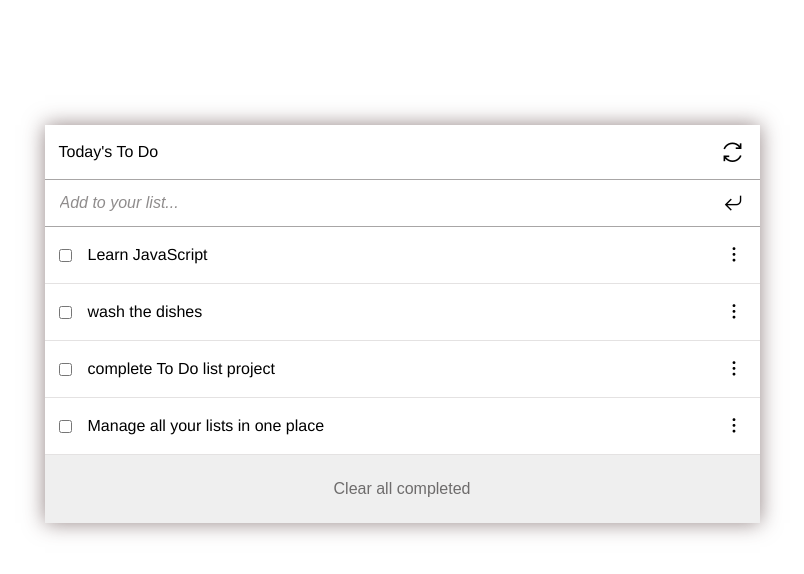
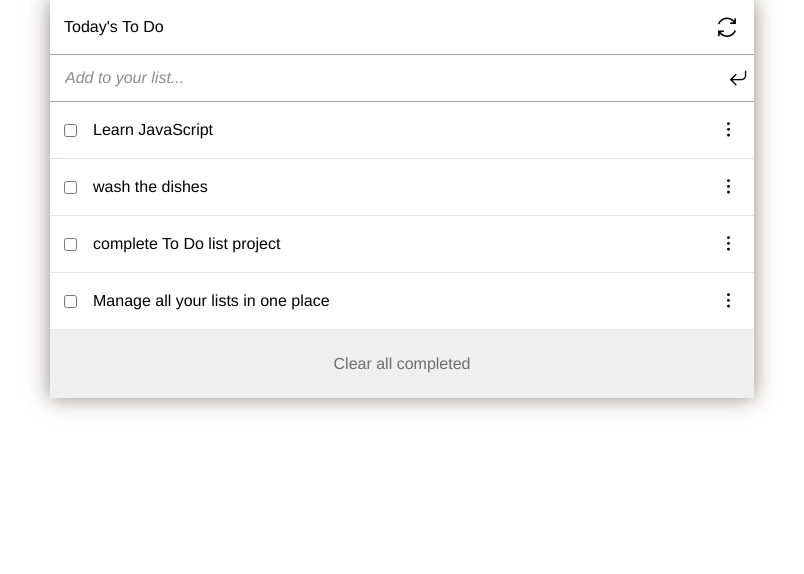
Before and after one commit to Fombi-Favour/To-Do-list, a website built with webpack: page src/index.html in a window 1280 px wide. Shown: the whole page, without its empty margins (238-1042 px from the left). Built offline with nearby package versions, Linux system fonts and the light colour scheme.

Commit message:
Update style.css

```diff
--- a/src/style.css
+++ b/src/style.css
@@ -1,15 +1,17 @@
 * {
   margin: 0;
   padding: 0;
+  font-family: Helvetica, sans-serif;
 }
 
 body {
-  font-family: Helvetica, sans-serif;
+  display: flex;
+  align-items: center;
+  justify-content: center;
 }
 
 .card {
   max-width: 715px;
-  margin: 125px auto;
   background: white;
   box-shadow: 0 0 20px rgba(77, 52, 52, 0.6);
 }
@@ -23,6 +25,7 @@ body {
 
 .la-sync-alt {
   font-size: 26px;
+  cursor: pointer;
 }
 
 .enter-task {
@@ -54,6 +57,7 @@ body {
 .btn-send {
   border: none;
   background: transparent;
+  cursor: pointer;
 }
 
 .la-undo {
@@ -67,6 +71,10 @@ body {
   justify-content: space-between;
   padding: 16px 14px;
   border-bottom: 1px solid #e2e0e0ea;
+}
+
+.task.dragging :where(.update, i) {
+  opacity: 0;
 }
 
 .update {
```
